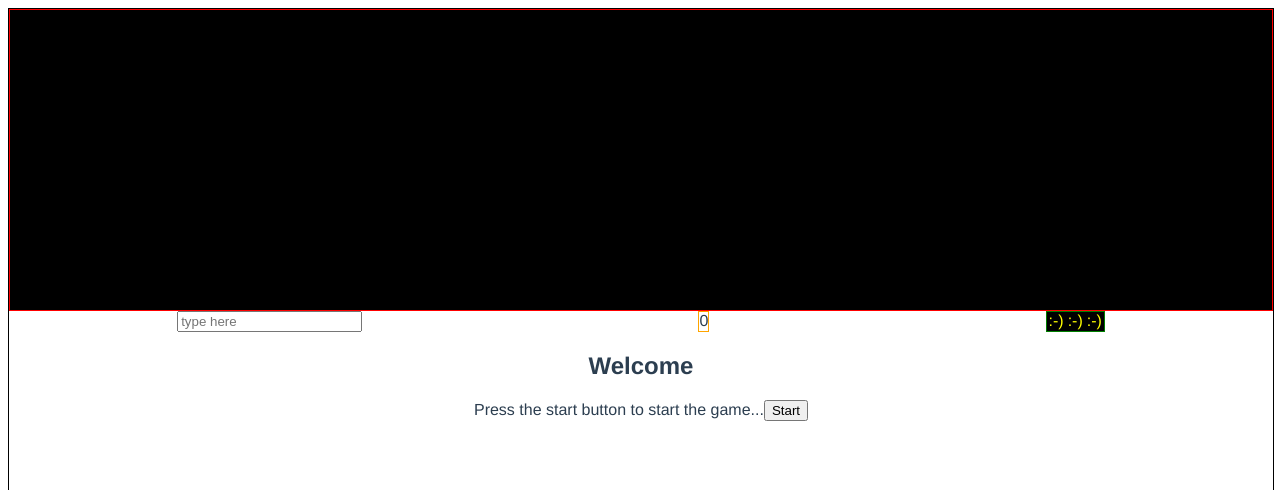
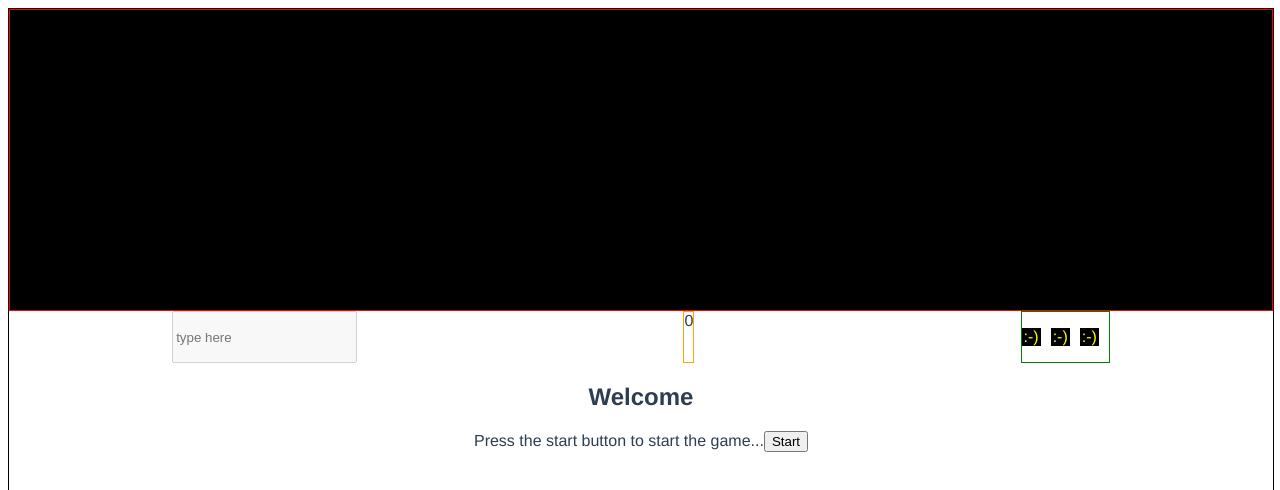
Before and after one commit to rustigano/vue-typespeed, a Vue app: page /#/ in a window 1280 px wide. Shown: the top 490 px of the page. Built offline with nearby package versions, Linux system fonts and the light colour scheme.

Commit message:
- animated lives - enabled and disabled word inputfield - applied programmatic focus on word inputfield

```diff
--- a/src/components/InputField.vue
+++ b/src/components/InputField.vue
@@ -1,6 +1,7 @@
 <template>
-    <input
+    <input  ref="wordInputField"
             v-model="typedWord"
+            :disabled="inputDisabled"
             @keyup.enter="submitWord"
             placeholder="type here">
 </template>
@@ -10,13 +11,30 @@
     name: 'inputField',
     data () {
       return {
-        typedWord: ''
+        typedWord: '',
+        inputDisabled: true
+      }
+    },
+    computed: {
+      gameState: function () {
+        return this.$store.getters.getState
+      }
+    },
+    watch: {
+      gameState: function (gameStateIn) {
+        if (gameStateIn === 'running') {
+          // console.log('maak woorden en update', this.loopTimeout)
+          this.inputDisabled = false
+          this.$nextTick(() => {
+            this.$refs.wordInputField.focus()
+          })
+        } else {
+          // console.log('stop met woorden maken en updaten')
+          this.inputDisabled = true
+        }
       }
     },
     methods: {
-      wordOnScreenIndex: function (w) {
-        return this.wordsOnScreen.findIndex(word => word.word === w)
-      },
       submitWord: function () {
         // console.log(this.typedWord)
         let i = this.$store.getters.getWordIndex(this.typedWord)
--- a/src/components/Lives.vue
+++ b/src/components/Lives.vue
@@ -1,7 +1,10 @@
 <template>
     <div id="lives">
-        <div v-for="index in livesLeft"
-             class="life">:-)</div>
+        <transition-group name="list" tag="p">
+            <span v-for="smiley in smileys"
+                  v-bind:key="smiley"
+                  class="list-item">{{ smiley }}</span>
+        </transition-group>
     </div>
 </template>
 
@@ -10,19 +13,41 @@
         border: solid 1px green;
         display: flex;
     }
-    .life {
-        background-color:black;
+
+/*    .life {
+        background-color: black;
         color: yellow;
         padding-left: 2px;
         padding-right: 2px;
+    }*/
+
+    .list-item {
+        background-color: black;
+        color: yellow;
+        padding-left: 2px;
+        padding-right: 2px;
+
+        display: inline-block;
+        margin-right: 10px;
     }
+
+    .list-enter-active, .list-leave-active {
+        transition: all 1s;
+    }
+
+    .list-enter, .list-leave-to /* .list-leave-active below version 2.1.8 */
+    {
+        opacity: 0;
+        transform: translateY(30px);
+    }
+
 </style>
 <script>
   export default {
     name: 'lives',
     data () {
       return {
-        maxLives: 10
+        smileys: []
       }
     },
     computed: {
@@ -32,10 +57,31 @@
     },
     watch: {
       livesLeft: function (lives) {
+        this.adjustSmileys()
         if (lives === 0) {
           this.$store.dispatch('setState', 'finished')
         }
       }
+    },
+    mounted () {
+      this.addSmileys(this.livesLeft)
+    },
+    methods: {
+      adjustSmileys: function () {
+        if (this.livesLeft > this.smileys.length) {
+          this.addSmileys(this.livesLeft - this.smileys.length)
+        } else if (this.livesLeft < this.smileys.length) {
+          this.removeSmileys(this.smileys.length - this.livesLeft)
+        }
+      },
+      addSmileys: function (n) {
+        for (var i = 0; i < n; i++) {
+          this.smileys.splice(0, 0, ':-)')
+        }
+      },
+      removeSmileys: function (n) {
+        this.smileys.splice(0, n)
+      }
     }
   }
 </script>
--- a/src/components/WordArea.vue
+++ b/src/components/WordArea.vue
@@ -3,7 +3,6 @@
         <word v-for="word in words"
               v-bind:key="word.word"
               :word="word">
-
         </word>
     </div>
 </template>
@@ -65,8 +64,7 @@
       },
       generateWord: function () {
         let randomWordIndex = parseInt(Math.random() * this.dictionary.length)
-        let generatedWord = this.dictionary[randomWordIndex]
-        return generatedWord
+        return this.dictionary[randomWordIndex]
       },
       isWordOnScreen: function (w) {
         return (this.words.findIndex(word => word.word === w) > -1)
```
